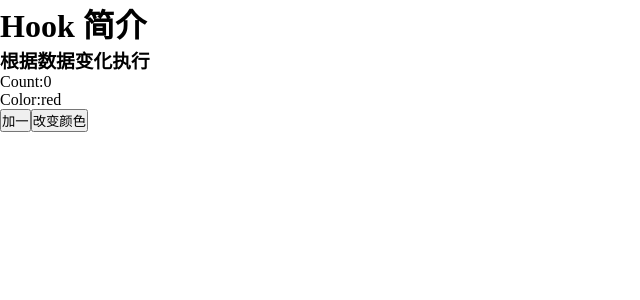
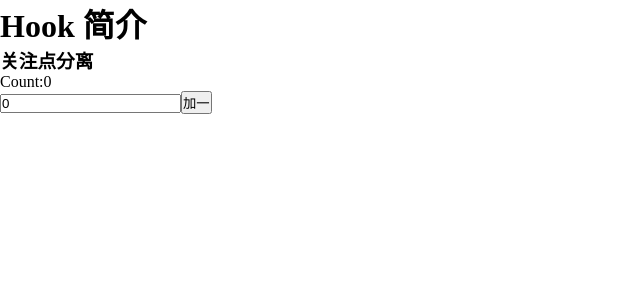
Before and after one commit to qiaozhididi/react-hook, a React (Create React App) app: page / in a window 1280 px wide. Shown: the top 300 px of the page, without its empty margins (0-640 px from the left). Built offline with nearby package versions, Linux system fonts and the light colour scheme.

Commit message:
Effect关注点分离

```diff
--- a/src/App.js
+++ b/src/App.js
@@ -4,7 +4,9 @@ import ClassEffectDemo from "./EffectHook/ClassEffectDemoo";
 import EffectClassTimer from "./EffectHook/EffectClassTimer";
 import EffectDataChange from "./EffectHook/EffectDataChange";
 import EffectOnlyDemo from "./EffectHook/EffectOnlyDemo";
+import EffectOut from "./EffectHook/EffectOut";
 import FunEffectDemo from "./EffectHook/FunEffectDemo";
+import LifeCycleComponent from "./EffectHook/LifeCycleComponent";
 import ParentComponent from "./EffectHook/ParentComponent";
 import FunDemo from "./FunDemo";
 import HookUseState from "./StateHook/HookUseState";
@@ -21,7 +23,9 @@ function App() {
       {/* <EffectClassTimer /> */}
       {/* <ParentComponent /> */}
       {/* <EffectOnlyDemo /> */}
-      <EffectDataChange />
+      {/* <EffectDataChange /> */}
+      {/* <LifeCycleComponent /> */}
+      <EffectOut />
     </div>
   );
 }
--- /dev/null
+++ b/src/EffectHook/EffectOut.jsx
@@ -0,0 +1,29 @@
+import React, { useEffect, useState } from "react";
+
+export default function EffectOut() {
+  const [count, setCount] = useState(0);
+  const inputRef = React.createRef();
+
+  useEffect(() => {
+    setInterval(() => {
+      console.log("useEffect");
+    }, 1000);
+  }, []);
+  useEffect(() => {
+    inputRef.current.value = count;
+  }, [count]);
+  return (
+    <div>
+      <h3>关注点分离</h3>
+      <p>Count:{count}</p>
+      <input type="text" ref={inputRef} />
+      <button
+        onClick={() => {
+          setCount(count + 1);
+        }}
+      >
+        加一
+      </button>
+    </div>
+  );
+}
--- /dev/null
+++ b/src/EffectHook/LifeCycleComponent.jsx
@@ -0,0 +1,34 @@
+import React, { Component } from "react";
+
+export default class LifeCycleComponent extends Component {
+  constructor(props) {
+    super(props);
+    this.state = {
+      count: 0,
+    };
+  }
+  inputRef = React.createRef();
+  //所有依赖生命周期函数执行的业务逻辑都需要放在 componentDidMount 中
+  componentDidMount() {
+    setInterval(() => {
+      console.log("componentDidMount");
+    }, 1000);
+    this.inputRef.current.value = this.state.count;
+  }
+  render() {
+    return (
+      <div>
+        <h3>类型形式的生命周期函数</h3>
+        <p>Count:{this.state.count}</p>
+        <button
+          onClick={() => {
+            this.setState({ count: this.state.count + 1 });
+          }}
+        >
+          加一
+        </button>
+        <input type="text" ref={this.inputRef} />
+      </div>
+    );
+  }
+}
```
Also changed, not shown: 1 other file (tests, documents, lock files or other folders).
